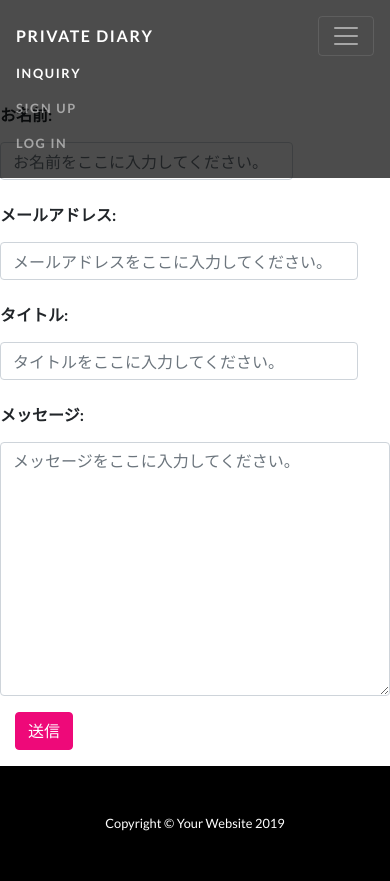
After one commit to masayuki1984/Python-Django, a Django app: page /inquiry/ in a window 390 px wide, after a click that opens the changed part. The commit adds this page. Run offline with Django 3.2, Linux system fonts and the light colour scheme; tables that the repository leaves empty hold one stand-in row (values such as "Sample post"); some libraries are stand-ins or nearby versions.

Commit message:
various commit.

```diff
--- /dev/null
+++ b/diary/forms.py
@@ -0,0 +1,40 @@
+from django import forms
+from django.core.mail import EmailMessage
+
+
+class InquiryForm(forms.Form):
+    name = forms.CharField(label='お名前', max_length=30)
+    email = forms.EmailField(label='メールアドレス')
+    title = forms.CharField(label='タイトル', max_length=30)
+    message = forms.CharField(label='メッセージ', widget=forms.Textarea)
+
+    def __init__(self, *args, **kwargs):
+        super().__init__(*args, **kwargs)
+
+        self.fields['name'].widget.attrs['class'] = 'form-control col-9'
+        self.fields['name'].widget.attrs['placeholder'] = 'お名前をここに入力してください。'
+        self.fields['email'].widget.attrs['class'] = 'form-control col-11'
+        self.fields['email'].widget.attrs['placeholder'] = 'メールアドレスをここに入力してください。'
+        self.fields['title'].widget.attrs['class'] = 'form-control col-11'
+        self.fields['title'].widget.attrs['placeholder'] = 'タイトルをここに入力してください。'
+        self.fields['message'].widget.attrs['class'] = 'form-control col-12'
+        self.fields['message'].widget.attrs['placeholder'] = 'メッセージをここに入力してください。'
+
+    def send_email(self):
+        name = self.cleaned_data['name']
+        email = self.cleaned_data['email']
+        title = self.cleaned_data['title']
+        message = self.cleaned_data['message']
+
+        subject = 'お問い合わせ {}'.format(title)
+        message = '送信者名: {0}\nメールアドレス: {1}\nメッセージ:\n{2}'.format(name, email, message)
+        from_email = 'admin@example.com'
+        to_list = [
+            'test@example.com'
+        ]
+        cc_list = [
+            email
+        ]
+
+        message = EmailMessage(subject=subject, body=message, from_email=from_email, to=to_list, cc=cc_list)
+        message.send()
--- /dev/null
+++ b/diary/templates/base.html
@@ -0,0 +1,73 @@
+{% load static %}
+
+<html lang="ja">
+
+  <head>
+    <meta charset="utf-8">
+    <meta name="viewport" content="width=device-width, initial-scale=1, shrink-to-fit=no">
+    <meta name="description" content="">
+    <meta name="author" content="">
+
+    <title>{% block title %}{% endblock %}</title>
+
+    <!-- Bootstrap core CSS -->
+    <link href="{% static 'vendor/bootstrap/css/bootstrap.min.css' %}" rel="stylesheet">
+
+    <!-- Custom fonts for this template -->
+    <link href="https://fonts.googleapis.com/css?family=Catamaran:100,200,300,400,500,600,700,800,900" rel="stylesheet">
+    <link href="https://fonts.googleapis.com/css?family=Lato:100,100i,300,300i,400,400i,700,700i,900,900i" rel="stylesheet">
+
+    <!-- Custom styles for this template -->
+    <link href="{% static 'css/one-page-wonder.min.css' %}" rel="stylesheet">
+
+    <!-- My style -->
+    <link rel="stylesheet" type="text/css" href="{% static 'css/mystyle.css' %}">
+    {% block head %}{% endblock %}
+  </head>
+
+  <body>
+    <div id="wrapper">
+      <!-- Navigation -->
+      <nav class="navbar navbar-expand-lg navbar-dark navbar-custom fixed-top">
+        <div class="container">
+          <a class="navbar-brand" href="{% url 'diary:index' %}">PRIVATE DIARY</a>
+          <button class="navbar-toggler" type="button" data-toggle="collapse" data-target="#navbarResponsive" aria-controls="navbarResponsive" aria-expanded="false" aria-label="Toggle navigation">
+            <span class="navbar-toggler-icon"></span>
+          </button>
+          <div class="collapse navbar-collapse" id="navbarResponsive">
+            <ul class="navbar-nav ml-auto">
+              <li class="nav-item {% block active_inquiry %}{% endblock %}">
+                <a class="nav-link" href="{% url 'diary:inquiry' %}">INQUIRY</a>
+              </li>
+            </ul>
+            <ul class="navbar-nav ml-auto">
+              <li class="nav-item">
+                <a class="nav-link" href="#">Sign Up</a>
+              </li>
+              <li class="nav-item">
+                <a class="nav-link" href="#">Log In</a>
+              </li>
+            </ul>
+          </div>
+        </div>
+      </nav>
+
+      {% block header %}{% endblock %}
+
+      {% block contents %}{% endblock %}
+
+      <!-- Footer -->
+      <footer class="py-5 bg-black">
+        <div class="container">
+          <p class="m-0 text-center text-white small">Copyright &copy; Your Website 2019</p>
+        </div>
+        <!-- /.container -->
+      </footer>
+
+      <!-- Bootstrap core JavaScript -->
+      <script src="{% static 'vendor/jquery/jquery.min.js' %}"></script>
+      <script src="{% static 'vendor/bootstrap/js/bootstrap.bundle.min.js' %}"></script>
+    </div>
+  </body>
+
+</html>
--- /dev/null
+++ b/diary/templates/inquiry.html
@@ -0,0 +1,35 @@
+{% extends 'base.html' %}
+
+{% block title %}お問い合わせ | Private Diary{% endblock %}
+
+{% block active_inquiry %}active{% endblock %}
+
+{% block contents %}
+<div class="container">
+  <div class="row">
+    <div class="my-div-style">
+      <form method="post">
+        {% csrf_token %}
+
+        {{ form.non_field_errors }}
+
+        {% for field in form %}
+          <div class="form-group row">
+            <label for="{{ field.id_for_label }}" class="col-sm-4 col-form-label">
+              <strong>{{ field.label_tag }}</strong>
+            </label>
+            <div class="col-sm-8">
+              {{ field }}
+              {{ field.errors }}
+            </div>
+          </div>
+        {% endfor %}
+
+        <div class="offset-sm-4 col-sm-8">
+          <button class="btn btn-primary" type="submit">送信</button>
+        </div>
+      </form>
+    </div>
+  </div>
+</div>
+{% endblock %}
--- a/diary/urls.py
+++ b/diary/urls.py
@@ -5,4 +5,5 @@ from . import views
 app_name = 'diary'
 urlpatterns = [
     path('', views.IndexView.as_view(), name="index"),
+    path('inquiry/', views.InquiryView.as_view(), name="inquiry")
 ]
--- a/diary/views.py
+++ b/diary/views.py
@@ -1,5 +1,20 @@
+import logging
+
+from django.urls import reverse_lazy
 from django.views import generic
+from .forms import InquiryForm
 
+logger = logging.getLogger(__name__)
 
 class IndexView(generic.TemplateView):
     template_name = "index.html"
+
+class InquiryView(generic.FormView):
+    template_name = "inquiry.html"
+    form_class = InquiryForm
+    success_url = reverse_lazy('diary:inquiry')
+
+    def form_valid(self, form):
+        form.send_email()
+        logger.info('Inquiry sent by {}'.format(form.cleaned_data['name']))
+        return super().form_valid(form)
--- a/static/css/mystyle.css
+++ b/static/css/mystyle.css
@@ -0,0 +1,13 @@
+body, #wrapper {
+    display: flex;
+    flex-direction: column;
+    min-height: 100vh;
+}
+
+footer {
+    margin-top: auto;
+}
+
+.my-div-style {
+    margin-top: 6rem;
+}
```
Also changed, not shown: diary/templates/index.html (+72 -10 lines), private_diary/settings.py (deleted, +0 -167 lines), private_diary/settings_common.py (added, +124 -0 lines), private_diary/settings_dev.py (added, +50 -0 lines).
